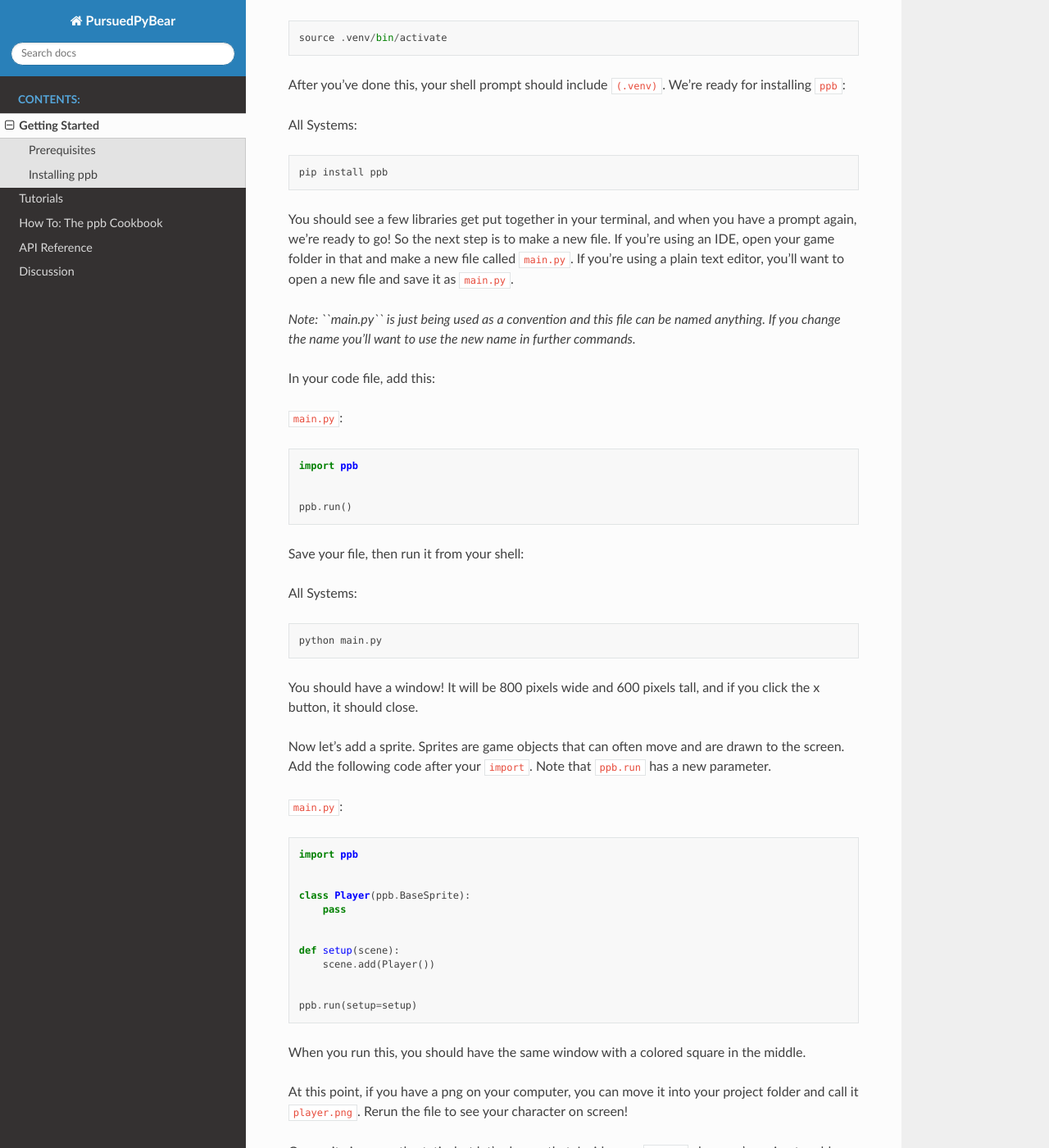
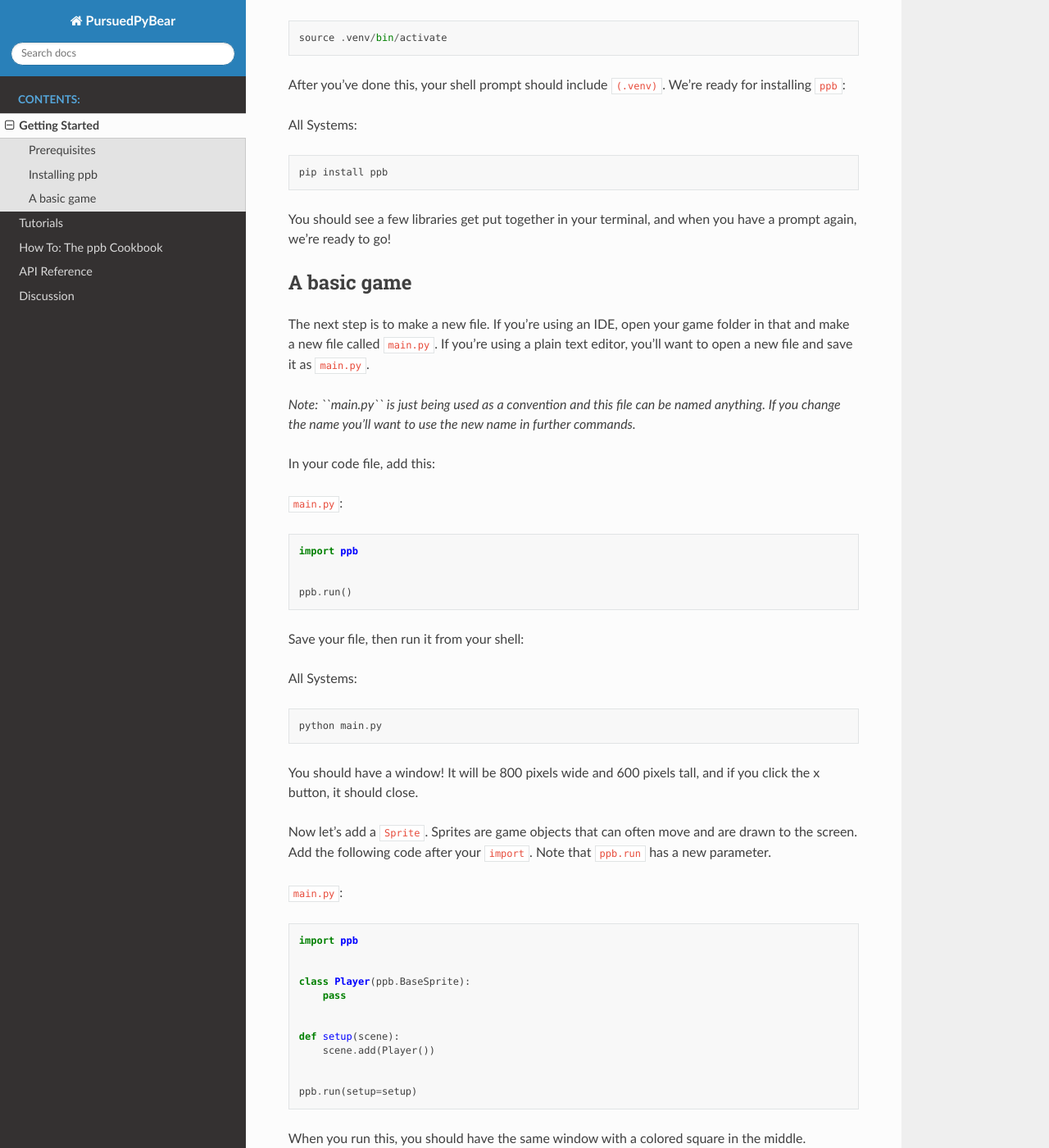
Before and after one commit to ppb/pursuedpybear, a Sphinx documentation site: the page built from docs/getting-started.rst, in a window 1280 px wide and 1400 px high, scrolled down 1257 px. Shown: the whole window at 82% size. Built offline with Sphinx 7.4.7 and the Read the Docs theme 2.0.0, drawn with Linux system fonts in a browser that asks for light colours.

Commit message:
Minor changes and new heading

```diff
--- a/docs/getting-started.rst
+++ b/docs/getting-started.rst
@@ -62,13 +62,18 @@ All Systems::
    pip install ppb
 
 You should see a few libraries get put together in your terminal, and when
-you have a prompt again, we're ready to go! So the next step is to make a new
-file. If you're using an IDE, open your game folder in that and make a new file
-called ``main.py``. If you're using a plain text editor, you'll want to open a
-new file and save it as ``main.py``.
+you have a prompt again, we're ready to go!
 
-*Note: ``main.py`` is just being used as a convention and this file can be named
-anything. If you change the name you'll want to use the new name in further commands.*
+A basic game
+------------
+
+The next step is to make a new file. If you're using an IDE, open your game
+folder in that and make a new file called ``main.py``. If you're using a plain
+text editor, you'll want to open a new file and save it as ``main.py``.
+
+*Note: ``main.py`` is just being used as a convention and this file can be
+named anything. If you change the name you'll want to use the new name in
+further commands.*
 
 In your code file, add this:
 
@@ -88,7 +93,7 @@ All Systems::
 You should have a window! It will be 800 pixels wide and 600 pixels tall, and if you click the x
 button, it should close.
 
-Now let's add a sprite. Sprites are game objects that can often move and are
+Now let's add a ``Sprite``. Sprites are game objects that can often move and are
 drawn to the screen. Add the following code after your ``import``. Note that
 ``ppb.run`` has a new parameter.
 
```
